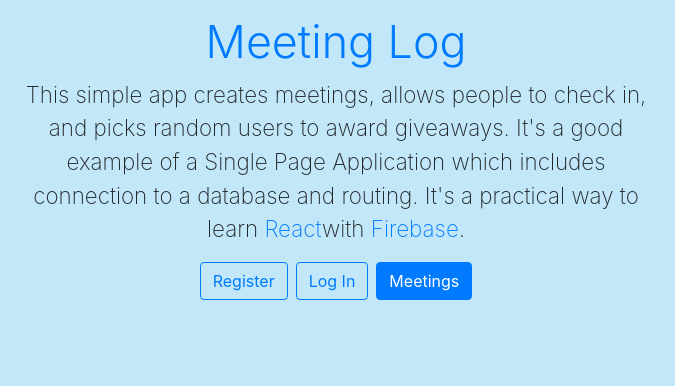
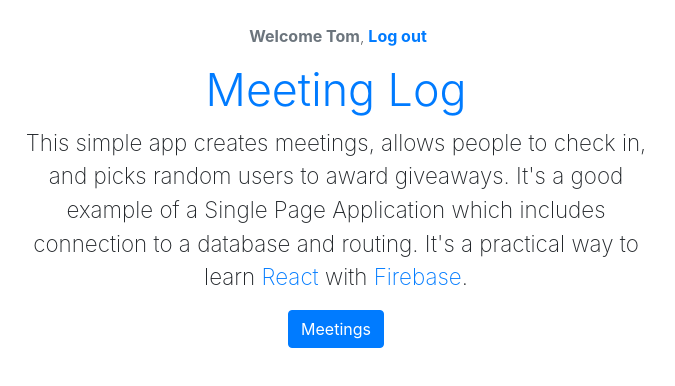
Before and after one commit to TWood-IRL/myreactapp, a React (Create React App) app: page / in a window 1280 px wide. Shown: the top 386 px of the page, without its empty margins (304-979 px from the left). Built offline with nearby package versions, Linux system fonts and the light colour scheme.

Commit message:
Updating styling introducing new components

```diff
--- a/package.json
+++ b/package.json
@@ -6,6 +6,7 @@
     "bootstrap": "^4.3.1",
     "react": "^16.8.2",
     "react-dom": "^16.8.2",
+    "react-icons": "^3.4.0",
     "react-scripts": "2.1.5"
   },
   "scripts": {
--- a/public/index.html
+++ b/public/index.html
@@ -22,7 +22,7 @@
       work correctly both with client-side routing and a non-root public URL.
       Learn how to configure a non-root public URL by running `npm run build`.
     -->
-    <title>React App</title>
+    <title>Toms Awesome App </title>
   </head>
   <body>
     <noscript>You need to enable JavaScript to run this app.</noscript>
--- a/src/App.js
+++ b/src/App.js
@@ -1,10 +1,23 @@
 // Import React
 import React, { Component } from 'react';
 import Home from './Home' ;
+import Welcome from './Welcome' ;
+class App extends Component {
 
-class App extends Component {
+  constructor(){
+    super() ;
+    this.state  = {
+      user: 'Tom'
+    } ;
+  }
+
   render() {
-    return <Home /> ;
+    return (
+      <div>
+        {this.state.user && <Welcome user={this.state.user} />}
+        <Home user={this.state.user} />
+      </div>
+    ) ;
   }
 
 }
--- a/src/Home.js
+++ b/src/Home.js
@@ -1,7 +1,9 @@
 import React, {Component} from 'react'
 
-class Home extends React.Component{
+class Home extends Component{
     render(){
+      const {user} = this.props ;
+
         const biggerLead = { //assigning css to a variable
             fontSize: 1.4 + 'em',
             fontWeight: 200
@@ -12,7 +14,9 @@ class Home extends React.Component{
 
             <div className="container text-center">
             <div className="row justify-content-center">
+
               <div className="col-10 col-md-10 col-lg-8 col-xl-7">
+
                 <div className="display-4 text-primary mt-3 mb-2"
                 style={
                     {
@@ -27,19 +31,27 @@ class Home extends React.Component{
                   in, and picks random users to award giveaways. It's a
                   good example of a Single Page Application which includes
                   connection to a database and routing. It's a practical
-                  way to learn <a href="https://reactjs.org/">React</a>
+                  way to learn <a href="https://reactjs.org/">React</a>{' '}
                   with <a href="https://firebase.google.com">Firebase</a>.
                 </p>
+                    {user == null && (
 
+                      <span>
                         <a href="/register" className="btn btn-outline-primary mr-2">
                           Register
                         </a>
                         <a href="/login" className="btn btn-outline-primary mr-2">
                           Log In
                         </a>
+                      </span>
+                    )}
+
+                    {user && (
                         <a href="/meetings" className="btn btn-primary"> {/*This is a comment  */}
                         Meetings
                         </a>
+                    ) }
+
               </div>{' '}
             </div>
         </div>
--- /dev/null
+++ b/src/Welcome.js
@@ -0,0 +1,18 @@
+import React, {Component} from 'react'
+
+class Welcome extends Component{
+    render(){
+        const {user}  = this.props ;
+
+        return (
+            <div className="text-center mt-4">
+              <span className="text-secondary font-weight-bold pl-1">
+              Welcome {user}
+              </span>,
+
+                <a href="/" className="font-weight-bold text-primary pl-1" >Log out</a>
+            </div>
+        ) ;
+    }
+}
+export default Welcome;
--- a/src/index.css
+++ b/src/index.css
@@ -1,3 +1,8 @@
 body {
-    background-color:  #c2e7f8;
+    font-weight: 200 ;
 }
+input,
+nav-item {
+    font-weight: 200 ;
+    line-height: 110% ;
+}
```
Also changed, not shown: 1 other file (tests, documents, lock files or other folders). Lines whose indentation alone changed are shown as unchanged.
